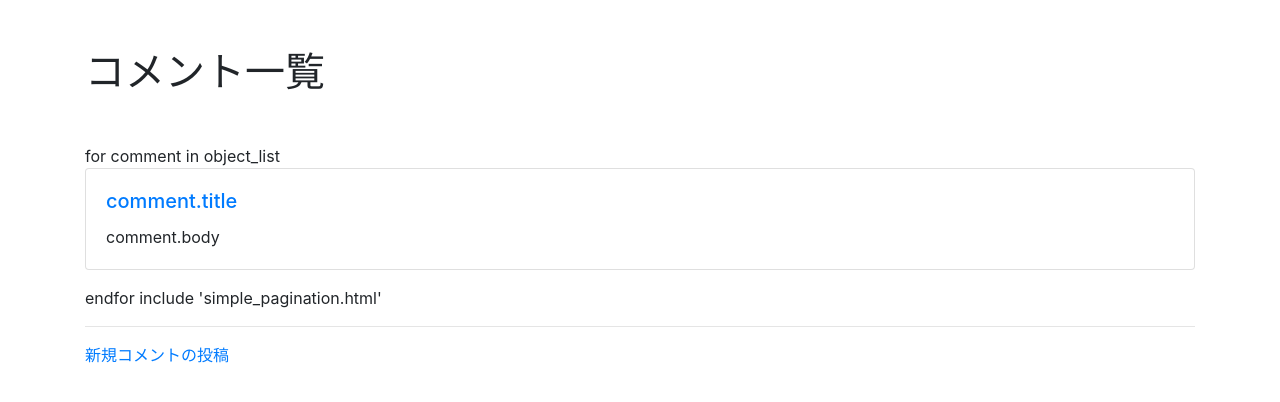
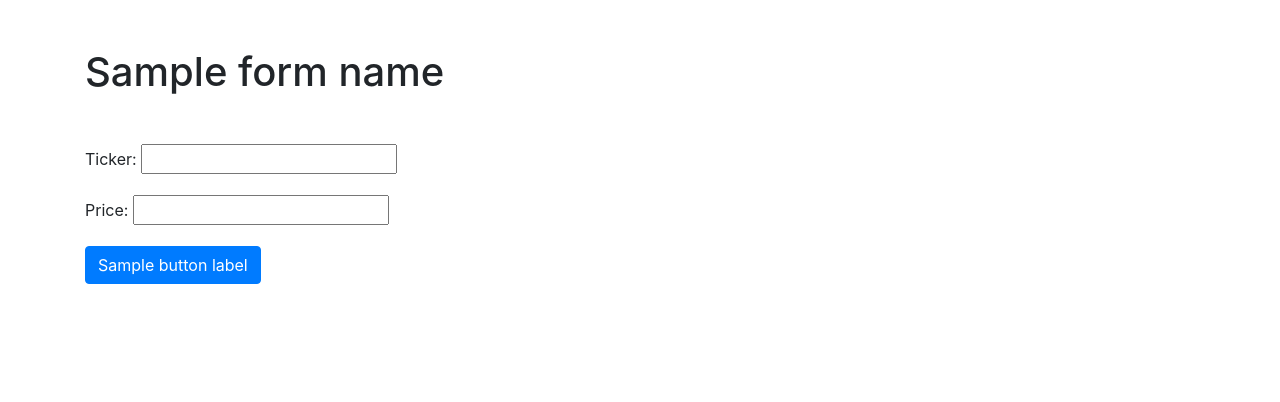
Before and after one commit to subkt2013/django-code, a Django app: template templates/stocks/stock_form.html in a window 1280 px wide. Shown: the top 402 px of the page. Run offline with Django 3.2, Linux system fonts and the light colour scheme; tables that the repository leaves empty hold one stand-in row (values such as "Sample post"); the template is opened without the code that fills it: values that come from a table or form of the project are taken from there, most other values are stand-ins (such as "Sample title", 1, 10 or a date in 2020); some libraries are stand-ins or nearby versions.

Commit message:
stocks ceateの雛形

```diff
--- a/templates/stocks/stock_form.html
+++ b/templates/stocks/stock_form.html
@@ -4,28 +4,12 @@
 {% endblock %}
 
 {% block content %}
-  <div class="container">
-    <h1 class="my-5">コメント一覧</h1>
-    for comment in object_list
-    <div class="card mb-3">
-      <div class="card-body">
-        <h5 class="card-title">
-          <a href="#">
-             comment.title
-          </a>
-        </h5>
-        <p class="card-text"> comment.body </p>
-      </div>
-    </div>
-    endfor
-    include 'simple_pagination.html'
-    <hr>
-    <div>
-      <a href="#">
-        <p>
-          新規コメントの投稿
-        </p>
-      </a>
-    </div>
-  </div>
+<div class="container">
+  <h1 class="my-5">{{ form_name }}</h1>
+  <form method="POST">
+    {% csrf_token %}
+    {{ form.as_p }}
+    <button type="submit" class="btn btn-primary">{{ button_label }}</button>
+  </form>
+</div>
 {% endblock content %}
```
Also changed, not shown: stocks/views.py (+25 -0 lines).
